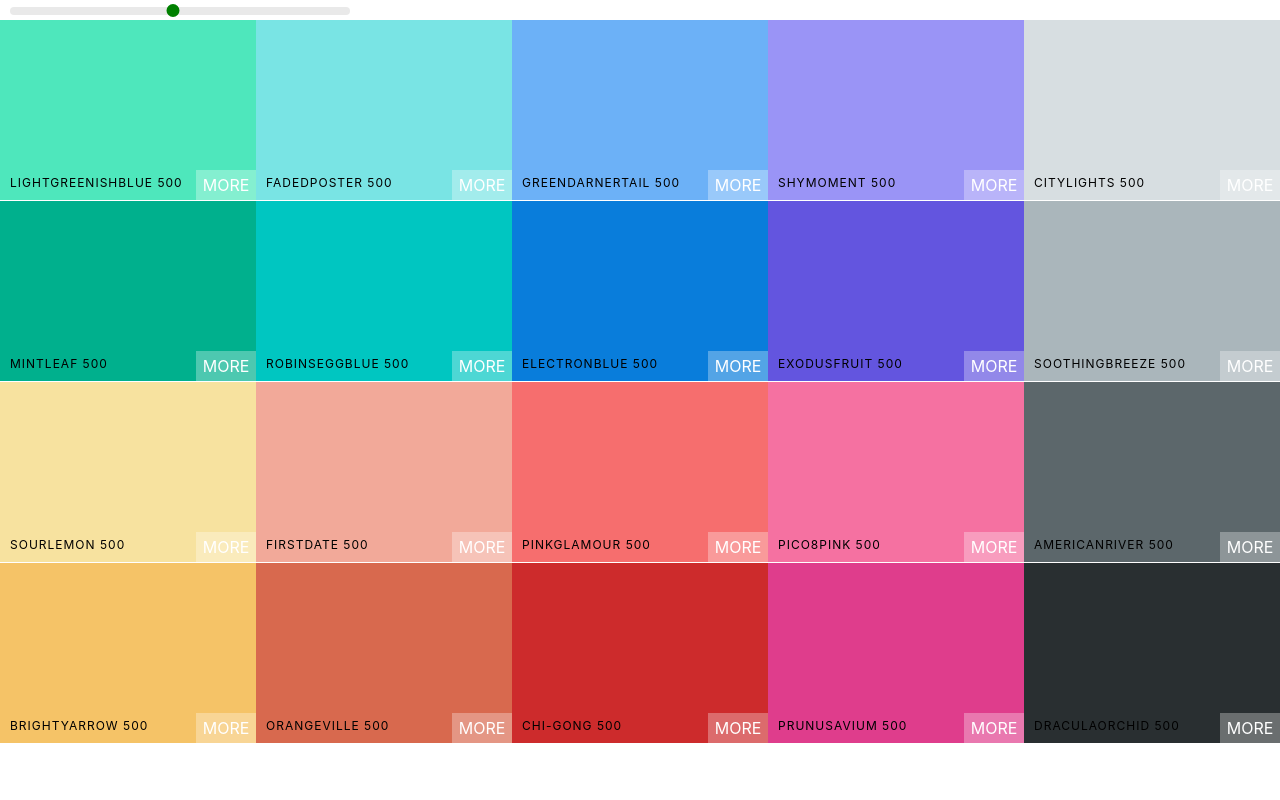
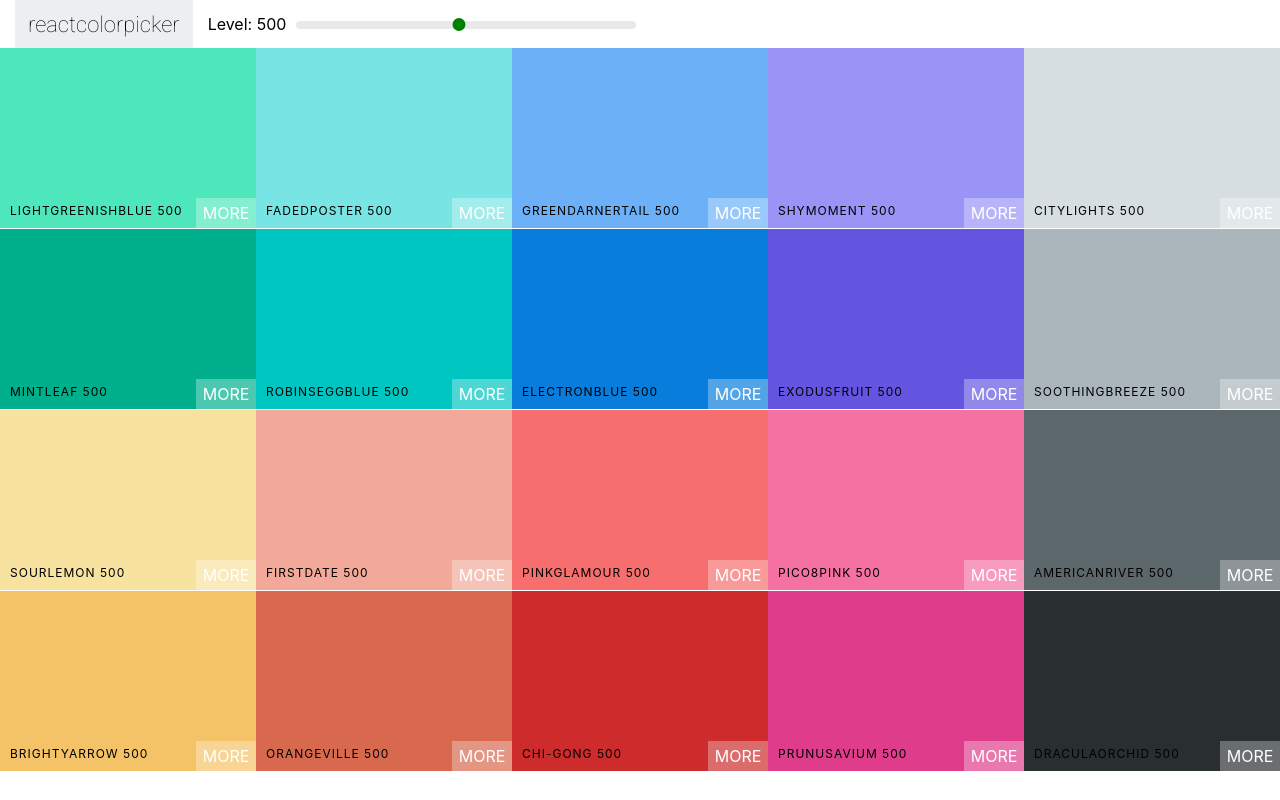
Before and after one commit to Theseus33/Color-Box, a React (Create React App) app: page / in a window 1280 px wide. Built offline with nearby package versions, Linux system fonts and the light colour scheme.

Commit message:
add navbar component

```diff
--- a/public/index.html
+++ b/public/index.html
@@ -10,6 +10,7 @@
       content="Web site created using create-react-app"
     />
     <link rel="apple-touch-icon" href="%PUBLIC_URL%/logo192.png" />
+    <link href="https://fonts.googleapis.com/css2?family=Roboto:wght@100&display=swap" rel="stylesheet">
     <!--
       manifest.json provides metadata used when your web app is installed on a
       user's mobile device or desktop. See https://developers.google.com/web/fundamentals/web-app-manifest/
--- /dev/null
+++ b/src/Navbar.css
@@ -0,0 +1,50 @@
+.Navbar {
+    display: flex;
+    align-items: center;
+    justify-content: flex-start;
+    height: 6vh;
+}
+
+.logo {
+    margin: 15px;
+    padding: 0 13px;
+    font-size: 22px;
+    background-color: #eceff1;
+    font-family: Roboto;
+    height: 100%;
+    display: flex;
+    align-items: center;
+}
+
+.logo a {
+    text-decoration: none;
+    color: black;
+}
+
+.slider {
+    width: 340px;
+    margin: 0 10px;
+    display: inline-block;
+}
+
+.rc-slider-track {
+background: transparent;
+}
+
+.rc-slider-rail {
+    height: 8px;
+}
+
+.rc-slider-handle,
+.rc-slider-handle:active,
+.rc-slider-handle:focus,
+.rc-slider-handle:hover {
+    background-color: green;
+    outline: none;
+    border: 2px solid green;
+    box-shadow: none;
+    width: 13px;
+    height: 13px;
+    margin-left: -7px;
+    margin-top: -3px;
+}
--- /dev/null
+++ b/src/Navbar.js
@@ -0,0 +1,31 @@
+import React, { Component } from 'react';
+import Slider from "rc-slider";
+import "rc-slider/assets/index.css";
+import "./Navbar.css";
+
+
+class Navbar extends Component {
+    render() {
+        const {level, changeLevel} = this.props;
+        return (
+            <header className="Navbar">
+            <div className="logo">
+                <a href="#">reactcolorpicker</a>
+            </div>
+            <div className="slider-container">
+                <span>Level: {level}</span>
+            <div className="slider">
+            <Slider defaultValue={level}
+              min={100}
+              max={900}
+              step={100}
+              onAfterChange={changeLevel}/>
+            </div>
+            </div>
+            </header>
+
+        );
+    }
+}
+
+export default Navbar;
--- a/src/Palette.css
+++ b/src/Palette.css
@@ -5,31 +5,3 @@
 .Palette-colors {
     height: 90%;
 }
-
-.slider {
-    width: 340px;
-    margin: 0 10px;
-    display: inline-block;
-}
-
-.rc-slider-track {
-background: transparent;
-}
-
-.rc-slider-rail {
-    height: 8px;
-}
-
-.rc-slider-handle,
-.rc-slider-handle:active,
-.rc-slider-handle:focus,
-.rc-slider-handle:hover {
-    background-color: green;
-    outline: none;
-    border: 2px solid green;
-    box-shadow: none;
-    width: 13px;
-    height: 13px;
-    margin-left: -7px;
-    margin-top: -3px;
-}
--- a/src/Palette.js
+++ b/src/Palette.js
@@ -1,7 +1,6 @@
 import React, { Component } from "react";
 import ColorBox from "./ColorBox";
-import Slider from "rc-slider";
-import "rc-slider/assets/index.css";
+import Navbar from "./Navbar";
 import "./Palette.css";
 import { generatePalette } from "./colorHelpers";
 
@@ -22,14 +21,8 @@ class Palette extends Component {
             ));
         return (
             <div className="Palette">
-                <div className="slider">
-              <Slider defaultValue={level}
-              min={100}
-              max={900}
-              step={100}
-              onAfterChange={this.changeLevel}/>
-                </div>
-                    {/*color boxes component*/}
+                <Navbar level={level} changeLevel={this.changeLevel}/>
+                    {/*Navbar goes here*/}
                     <div className="Palette-colors">{colorBoxes}</div>
                 {/* footer */}
             </div>
```
